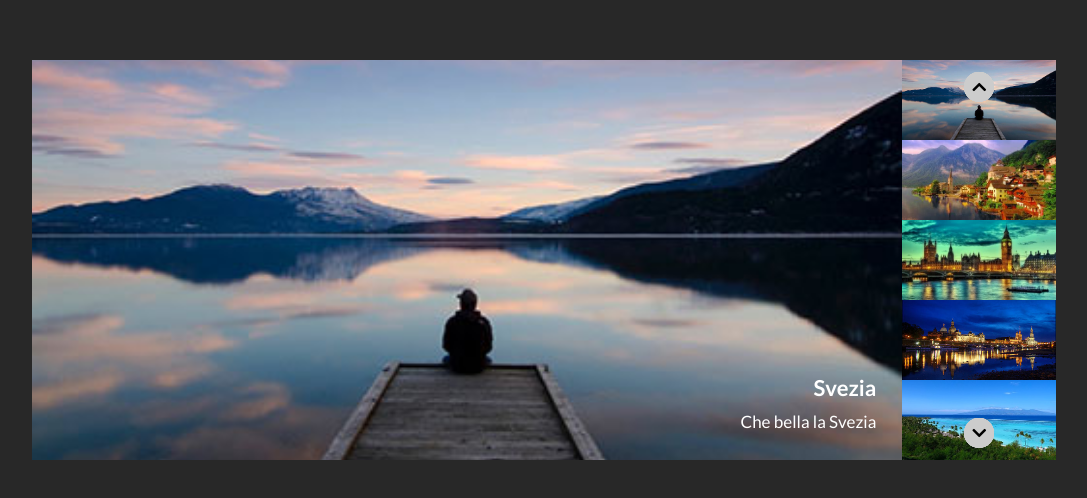
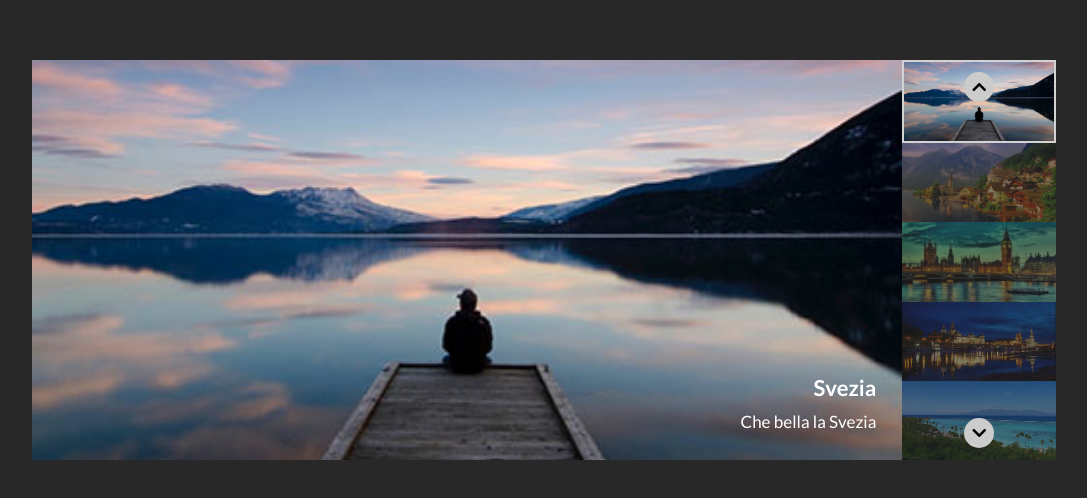
Before and after one commit to MarcoCusenza/vue-slider, a plain HTML site: page index.html in a window 1280 px wide. Shown: the part 140-638 px from the top of the page, without its empty margins (96-1183 px from the left). Drawn offline with nearby package versions, Linux system fonts and the light colour scheme.

Commit message:
bonus 1 + bonus 2

```diff
--- a/css/style.css
+++ b/css/style.css
@@ -5,6 +5,7 @@
     box-sizing: border-box;
     color: white;
     font-family: 'Lato', sans-serif;
+    user-select: none;
 }
 
 img{
@@ -40,6 +41,7 @@ main{
 
 #showcase img{
     height: 400px;
+    display: block;
 }
 
 #showcase .text-box{
@@ -70,27 +72,23 @@ main{
     height: 400px;
     width: 15%;
     position: relative;
-    background-color: black;
 }
 
-#img-box{
+#library .img-box{
     height: 100%;
+    opacity: .4;
     overflow-y: auto;
     display: flex;
     flex-direction: column;
 }
 
-#library .item-mini{
-    opacity: .4;
-    min-height: calc(100% / 5);
+#library img{
+    display: block;
+    height: calc(396px / 5);
+
 }
 
-#library img{
-    display: block;
-    height: calc(400px / 5);
-}
-
-#library .active{
+#library .img-box.active{
     opacity: 1;
     border: 2px solid lightgray;
 }
--- a/index.html
+++ b/index.html
@@ -42,10 +42,10 @@
         <div id="library">
           <div v-for="(el, i) in elements" class="small-element">
             <!-- Immagini -->
-            <div id=" img-box">
+            <div class="img-box" :class="i == indexFocus ? 'active' : '' " @click="indexFocus = i">
               <img :src="el.image" alt="el.title">
             </div>
-
+          </div>
           <!-- Freccia su -->
           <div id="su" class="arrow-up" @click="goUp()">
             <i class="fas fa-chevron-up"></i>
@@ -53,7 +53,6 @@
           <!-- Freccia giù -->
           <div id="giu" class="arrow-down" @click="goDown()">
             <i class="fas fa-chevron-down"></i>
-            </div>
           </div>
         </div>
       </div>
--- a/js/script.js
+++ b/js/script.js
@@ -32,6 +32,7 @@ const app = new Vue({
     ],
     // PROPRIETA
     indexFocus: 0,
+    autoPlay: 0,
   },
   methods: {
     isActive: function (i) {
@@ -43,116 +44,26 @@ const app = new Vue({
 
     goUp: function () {
       if (this.indexFocus > 0) {
-        this.indexFocus--;
-
-      } else {
-        this.indexFocus = this.elements.length - 1;
-
+        return this.indexFocus--;
       }
+      this.indexFocus = this.elements.length - 1;
     },
 
     goDown: function () {
       if (this.indexFocus < this.elements.length - 1) {
-        this.indexFocus++;
+        return this.indexFocus++;
+      }
+      this.indexFocus = 0;
+    },
 
-      } else {
-        this.indexFocus = 0;
-      }
+    cicloActive: function () {
+      this.autoPlay = setInterval(function () {
+        app.goDown();
+      }, 1000);
     },
   },
+
+  created: function () {
+    this.cicloActive();
+  }
 });
-
-// const items = [
-//     'img/01.jpg',
-//     'img/02.jpg',
-//     'img/03.jpg',
-//     'img/04.jpg',
-//     'img/05.jpg'
-// ];
-
-// const title = [
-//     'Svezia',
-//     'Svizzera',
-//     'Gran Bretagna',
-//     'Germania',
-//     'Paradise'
-// ];
-
-// const text = [
-//     'Lorem ipsum, dolor sit amet consectetur adipisicing elit. Et temporibus voluptatum suscipit tempore aliquid deleniti aut veniam inventore eligendi ex ad ullam, cumque provident totam omnis, magnam dolores dolorum corporis.',
-//     'Lorem ipsum',
-//     'Lorem ipsum, dolor sit amet consectetur adipisicing elit.',
-//     'Lorem ipsum, dolor sit amet consectetur adipisicing elit. Et temporibus voluptatum suscipit tempore aliquid deleniti aut veniam inventore eligendi ex ad ullam,',
-//     'Et temporibus voluptatum suscipit tempore aliquid deleniti aut veniam inventore eligendi ex ad ullam,',
-// ];
-
-// +++ /CONTENUTI +++
-
-
-
-// // +++ VARIABILI +++
-// // Link oggetti html
-// const showcase = document.getElementById("showcase");
-// const library = document.getElementById("img-box");
-// const arrowUp = document.getElementById("su");
-// const arrowDown = document.getElementById("giu");
-
-// //Altre Variabili
-// let activeItem = 0;
-// // +++ /VARIABILI +++
-
-
-// // +++ PROGRAMMA +++
-
-// for (let i = 0; i < items.length; i++) {
-//   // Riempimento Showcase img + Riempimento Showcase text
-//   showcase.innerHTML += `<div class="item-img"><img src="${items[i]}" alt="Paesaggio ${title[i]}"></div>
-//     <div class="text-box item-text">
-//     <h2>${title[i]}</h2>
-//     <p>${text[i]}</p>
-//     </div>`;
-
-//   // Riempimento Library
-//   library.innerHTML += `<div class="item-mini"><img src="${items[i]}" alt="Paesaggio ${title[i]}"></div>`;
-// }
-
-
-// const arrayItemsImg = document.getElementsByClassName("item-img");
-// const arrayItemsText = document.getElementsByClassName("item-text");
-// const arrayItemsMini = document.getElementsByClassName("item-mini");
-
-// arrayItemsImg[activeItem].classList.add("active");
-// arrayItemsText[activeItem].classList.add("active");
-// arrayItemsMini[activeItem].classList.add("active");
-
-
-// arrowUp.addEventListener("click", function a() {
-//   arrayItemsImg[activeItem].classList.remove("active");
-//   arrayItemsText[activeItem].classList.remove("active");
-//   arrayItemsMini[activeItem].classList.remove("active");
-//   if (activeItem != 0) {
-//     activeItem--;
-//   } else {
-//     activeItem = items.length - 1;
-//   }
-//   arrayItemsImg[activeItem].classList.add("active");
-//   arrayItemsText[activeItem].classList.add("active");
-//   arrayItemsMini[activeItem].classList.add("active");
-// });
-
-
-// arrowDown.addEventListener("click", function b() {
-//   arrayItemsImg[activeItem].classList.remove("active");
-//   arrayItemsText[activeItem].classList.remove("active");
-//   arrayItemsMini[activeItem].classList.remove("active");
-//   if (activeItem != items.length - 1) {
-//     activeItem++;
-//   } else {
-//     activeItem = 0;
-//   }
-//   arrayItemsImg[activeItem].classList.add("active");
-//   arrayItemsText[activeItem].classList.add("active");
-//   arrayItemsMini[activeItem].classList.add("active");
-// });
-
-// // +++ /PROGRAMMA +++
```
Lines whose indentation alone changed are shown as unchanged.
